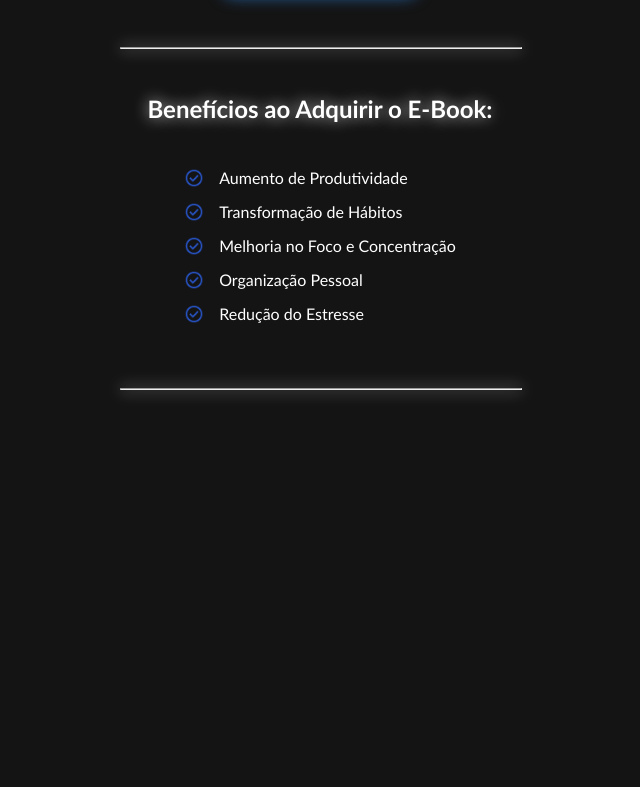
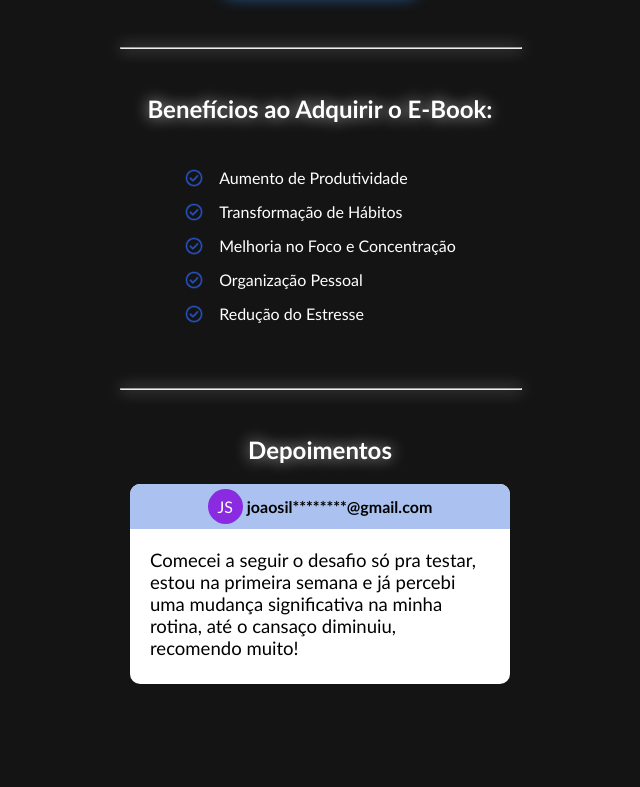
Before and after one commit to DougaXD/novavidaem30dias, a plain HTML site: page index.html in a window 1280 px wide. Shown: the part 1420-2207 px from the top of the page, without its empty margins (320-960 px from the left). Before the commit the page ends 2005 px from the top, so only its background shows below. Drawn offline with Linux system fonts and the light colour scheme.

Commit message:
section depoimentos

```diff
--- a/index.html
+++ b/index.html
@@ -39,10 +39,17 @@
             </ul>
         </section>
         <hr>
-        <section id="Depoimentos">
+        <section id="depoimentos">
+            <h3 class="highlight">Depoimentos</h3>
+            <div class="whitebg">
+                <div class="rating">
+                    <div id="rating1">JS</div> <p id="emailrating">joaosil********@gmail.com</p>
+                </div>
+                <p class="rate">Comecei a seguir o desafio só pra testar, estou na primeira semana e já percebi uma mudança significativa na minha rotina, até o cansaço diminuiu, recomendo muito!</p>
+            </div>
 
         </section>
-        <section id="Comprar">
+        <section id="comprar">
 
         </section>
     </main>
--- a/styles/style.css
+++ b/styles/style.css
@@ -62,6 +62,7 @@ section{
     padding: 0px 0px 50px 0px;
     text-align: center;
     display: flex;
+    align-items: center;
     flex-direction: column;
 }
 hr{
@@ -127,3 +128,34 @@ section#beneficios ul li::before{
     background-image: url(../images/CheckCircle.png);
     background-size: cover;
 }
+section#depoimentos .whitebg{
+    width: 380px;
+    height: 200px;
+    background-color: white;
+    border-radius: 10px;
+}
+section#depoimentos .rating{
+    background-color: rgb(171, 194, 241);
+    padding: 5px;
+    border-radius: 10px 10px 0px 0px;
+}
+section#depoimentos #rating1{
+    width: 35px;
+    height: 35px;
+    background-color: blueviolet;
+    display: inline-flex;
+    justify-content: center;
+    align-items: center;
+    border-radius: 50%;
+}
+section#depoimentos #emailrating{
+    display: inline;
+    font-weight: bold;
+    color: black;
+}
+section#depoimentos .whitebg p.rate{
+    color: black;
+    font-size: 1.16em;
+    text-align: left;
+    padding: 20px;
+}
```
